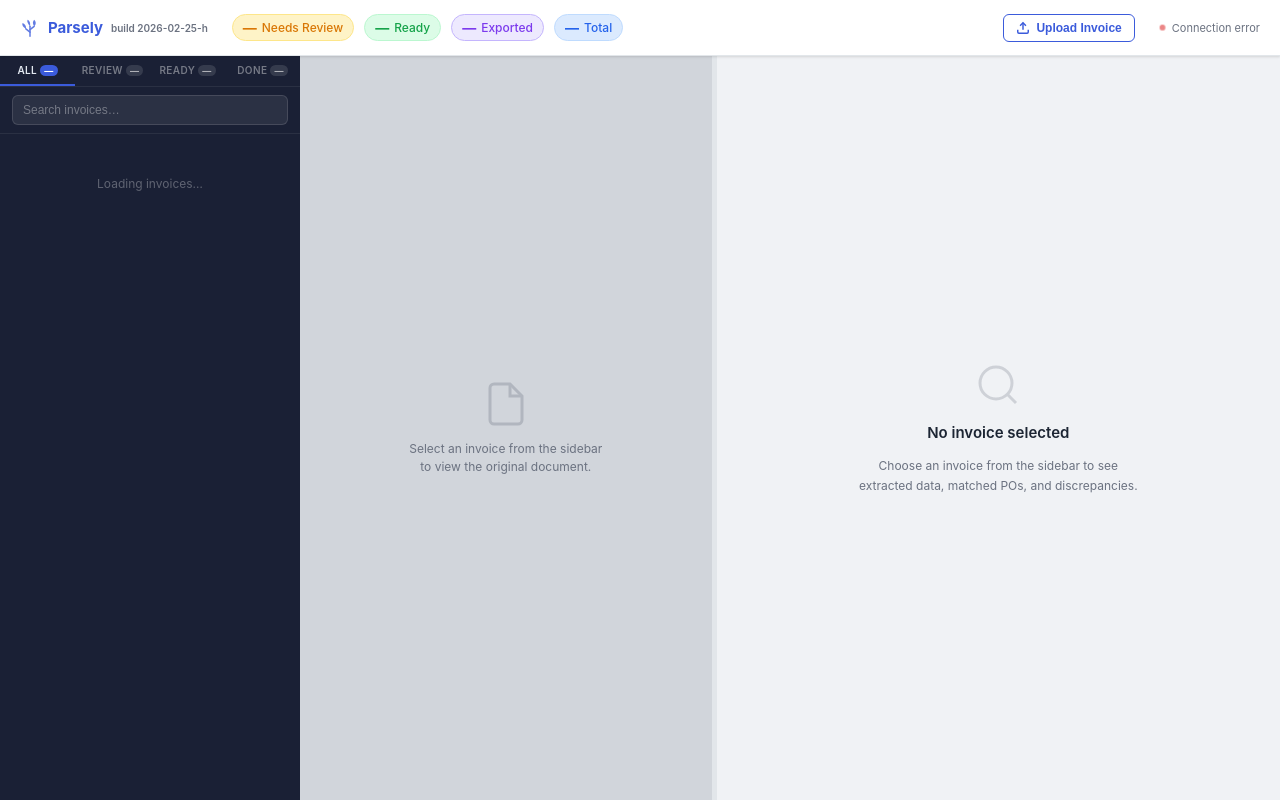
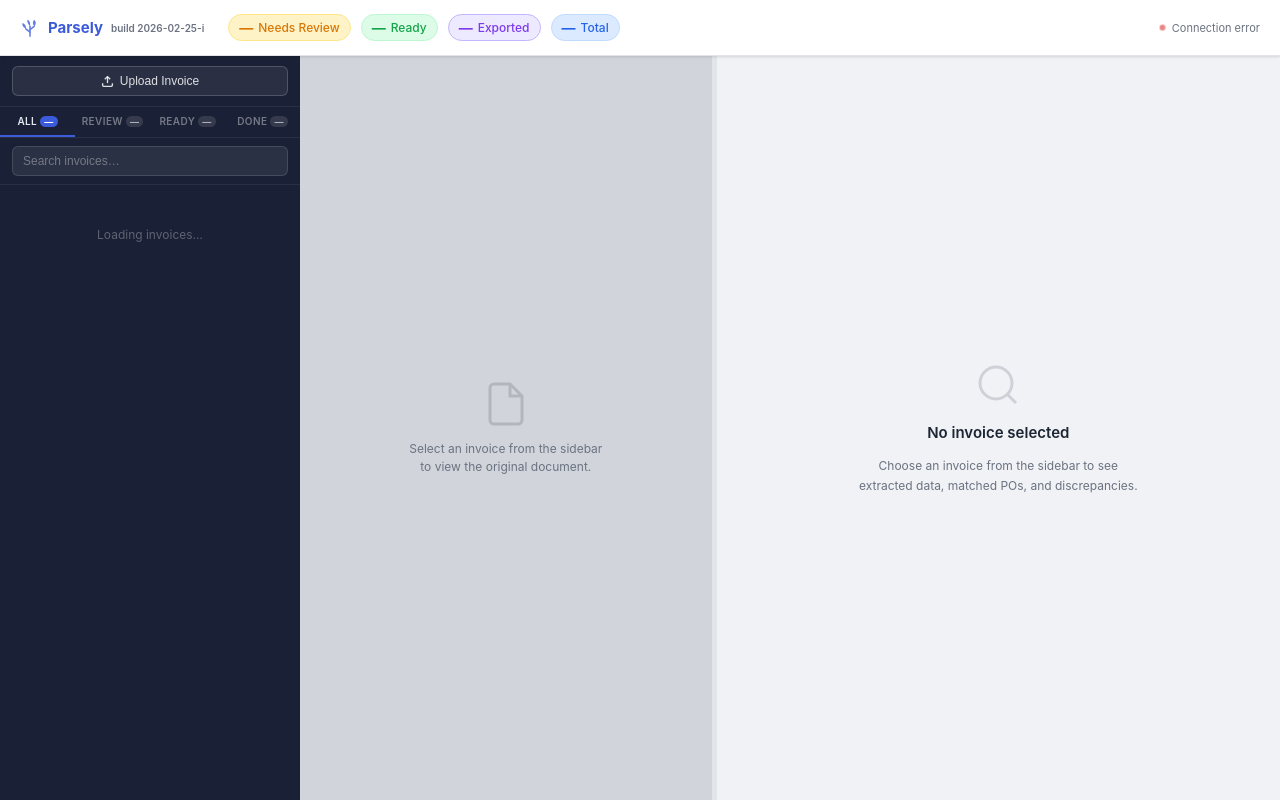
Before and after one commit to Fybre/parsely-invoices, a FastAPI app: page / in a window 1280 px wide. Run offline with FastAPI, Linux system fonts and the light colour scheme; data that the repository does not hold is empty.

Commit message:
fix: move upload button from header into sidebar
Header button shifted with the live-badge indicator. Moving it to the top
of the sidebar keeps it stationary, left-aligned with the invoice list,
and restores the live-badge to its correct right-aligned header position.

Co-Authored-By: Claude Sonnet 4.6 <noreply@anthropic.com>

```diff
--- a/dashboard/templates/index.html
+++ b/dashboard/templates/index.html
@@ -106,6 +106,7 @@ header {
 .stat-chip.total   { color: var(--info);     background: var(--info-bg);     border-color: #bfdbfe; }
 
 .live-badge {
+  margin-left: auto;
   display: flex;
   align-items: center;
   gap: 6px;
@@ -114,26 +115,31 @@ header {
   white-space: nowrap;
 }
 
-/* ── Upload button (header) ──────────────────────────────────────────────── */
+/* ── Upload button (sidebar) ─────────────────────────────────────────────── */
+.side-upload {
+  padding: 10px 12px;
+  border-bottom: 1px solid rgba(255,255,255,.07);
+  flex-shrink: 0;
+}
 .upload-btn {
-  margin-left: auto;
+  width: 100%;
   display: flex;
   align-items: center;
+  justify-content: center;
   gap: 6px;
-  padding: 6px 12px;
-  border: 1px solid var(--accent);
+  padding: 7px 12px;
+  border: 1px solid rgba(255,255,255,.18);
   border-radius: 6px;
-  background: transparent;
-  color: var(--accent);
+  background: rgba(255,255,255,.07);
+  color: rgba(255,255,255,.85);
   font-size: 12px;
-  font-weight: 600;
+  font-weight: 500;
   cursor: pointer;
-  transition: background .15s, color .15s;
+  transition: background .15s, border-color .15s;
   white-space: nowrap;
-  flex-shrink: 0;
-}
-.upload-btn:hover  { background: var(--accent); color: #fff; }
-.upload-btn:disabled { opacity: .5; cursor: not-allowed; }
+}
+.upload-btn:hover  { background: rgba(255,255,255,.14); border-color: rgba(255,255,255,.3); }
+.upload-btn:disabled { opacity: .45; cursor: not-allowed; }
 
 /* ── Toast notifications ─────────────────────────────────────────────────── */
 #toast-container {
@@ -1041,7 +1047,7 @@ td.match-none { color: var(--muted); font-style: italic; }
       <!-- right leaf -->
       <path d="M17 10 C15 7 15 4 17 2 C19 4 20 7 17 10Z" fill="currentColor" stroke="none"/>
     </svg>
-    Parsely <span class="build-tag">build 2026-02-25-h</span>
+    Parsely <span class="build-tag">build 2026-02-25-i</span>
   </div>
   <div class="stats-bar">
     <div class="stat-chip review" onclick="setTab('needs_review')" title="Filter: Needs Review">
@@ -1061,16 +1067,6 @@ td.match-none { color: var(--muted); font-style: italic; }
       <span>Total</span>
     </div>
   </div>
-  <button class="upload-btn" id="upload-btn" onclick="triggerUpload()" title="Upload an invoice PDF">
-    <svg width="14" height="14" viewBox="0 0 24 24" fill="none" stroke="currentColor" stroke-width="2.5">
-      <path d="M21 15v4a2 2 0 0 1-2 2H5a2 2 0 0 1-2-2v-4"/>
-      <polyline points="17 8 12 3 7 8"/>
-      <line x1="12" y1="3" x2="12" y2="15"/>
-    </svg>
-    <span id="upload-btn-label">Upload Invoice</span>
-  </button>
-  <input type="file" id="upload-input" accept=".pdf" style="display:none" onchange="handleUpload(this)">
-
   <div class="live-badge">
     <div class="live-dot" id="live-dot"></div>
     <span id="live-label">Connecting…</span>
@@ -1087,6 +1083,17 @@ td.match-none { color: var(--muted); font-style: italic; }
 
   <!-- ── Sidebar ─────────────────────────────────────────────────────── -->
   <aside>
+    <div class="side-upload">
+      <button class="upload-btn" id="upload-btn" onclick="triggerUpload()" title="Upload an invoice PDF">
+        <svg width="13" height="13" viewBox="0 0 24 24" fill="none" stroke="currentColor" stroke-width="2.5">
+          <path d="M21 15v4a2 2 0 0 1-2 2H5a2 2 0 0 1-2-2v-4"/>
+          <polyline points="17 8 12 3 7 8"/>
+          <line x1="12" y1="3" x2="12" y2="15"/>
+        </svg>
+        <span id="upload-btn-label">Upload Invoice</span>
+      </button>
+      <input type="file" id="upload-input" accept=".pdf" style="display:none" onchange="handleUpload(this)">
+    </div>
     <div class="side-tabs">
       <div class="side-tab active" data-tab="all"          onclick="setTab(null)">All<span class="tab-count" id="tab-count-all">—</span></div>
       <div class="side-tab"        data-tab="needs_review" onclick="setTab('needs_review')">Review<span class="tab-count" id="tab-count-review">—</span></div>
```
